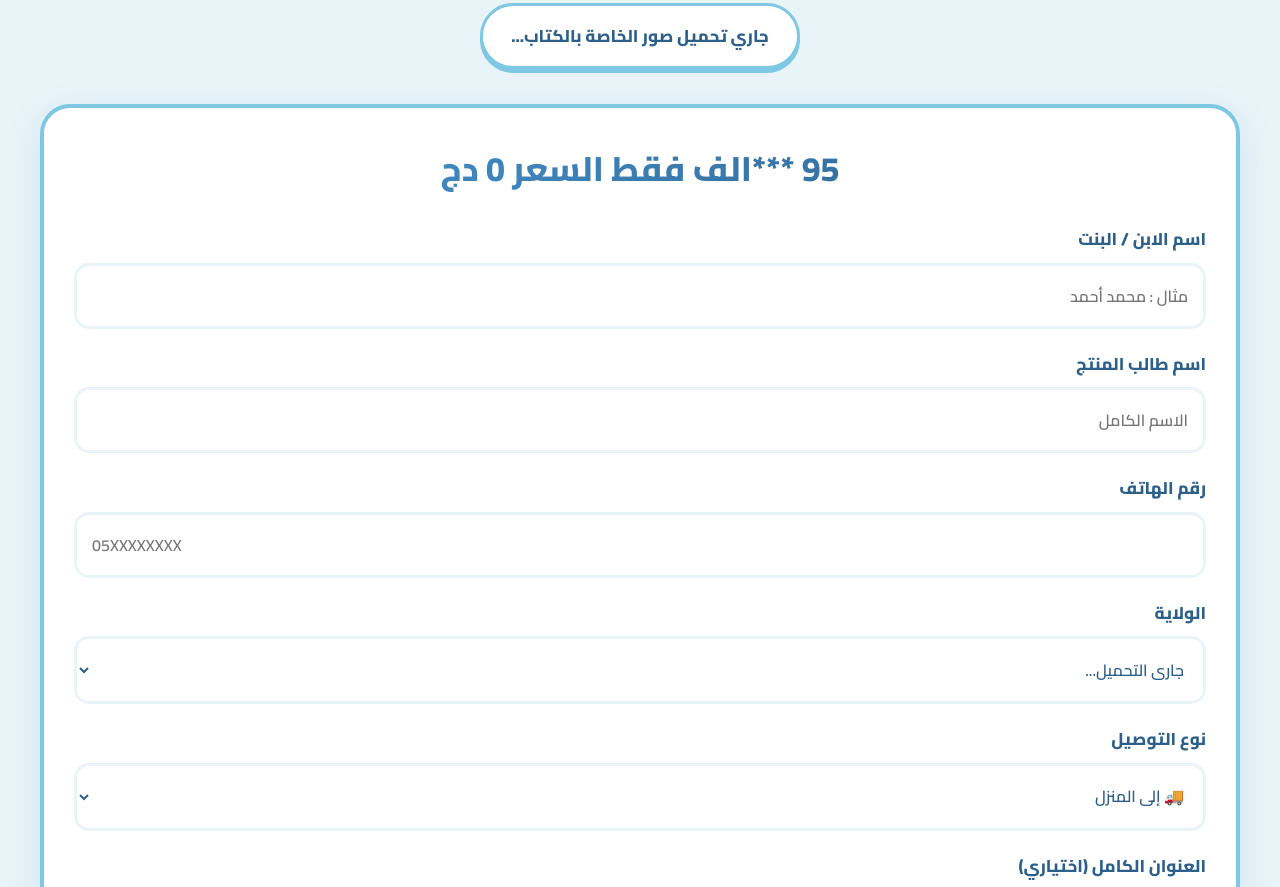
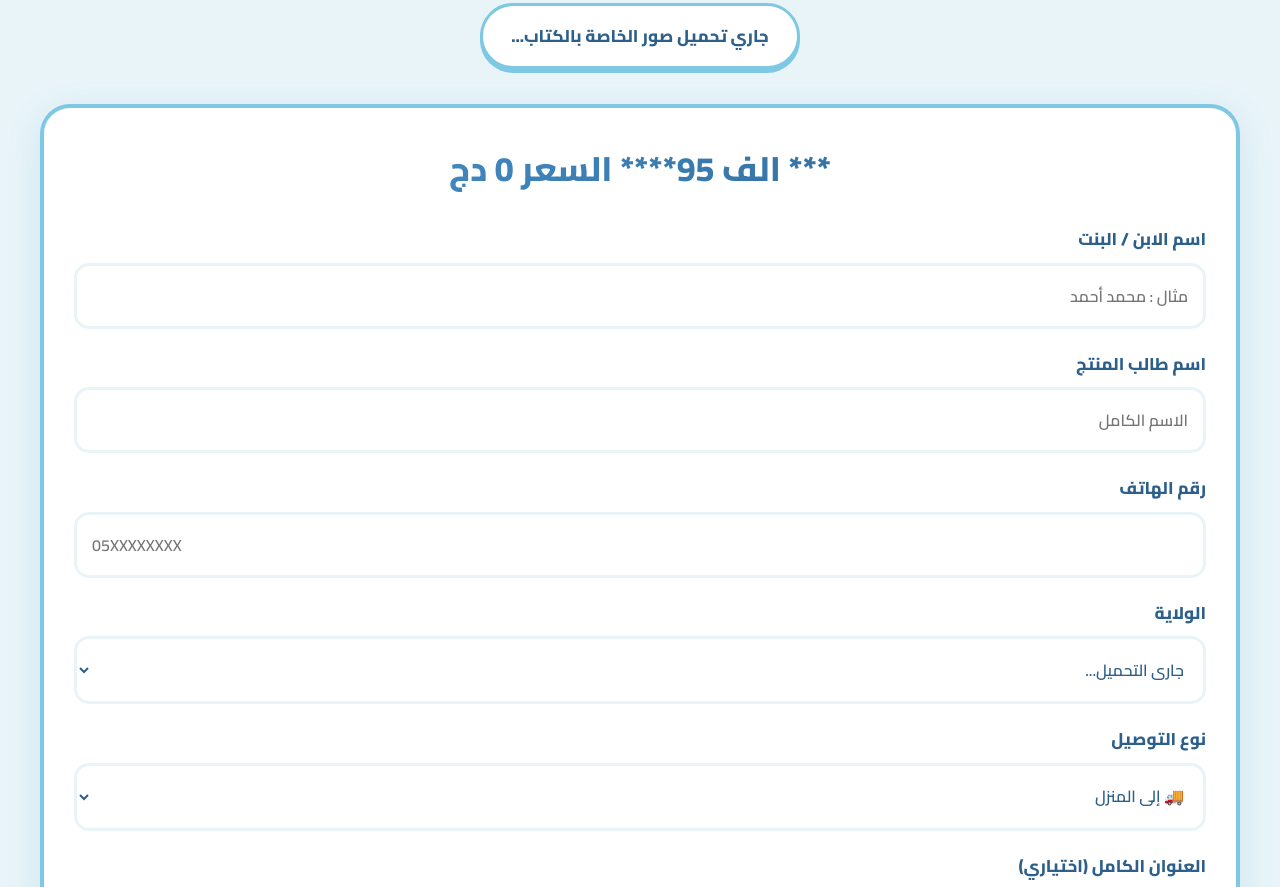
Before and after one commit to nassimbensbaa/Happy-Kids-DZ, a website: page index.html in a window 1280 px wide. Shown: the part 1482-2369 px from the top of the page. Drawn offline with Linux system fonts and the light colour scheme; no server answers.

Commit message:
Update index.html

```diff
--- a/index.html
+++ b/index.html
@@ -226,7 +226,8 @@
 
         <div class="price-box">
 
-           95   ***الف فقط السعر
+              *** الف 95****
+             السعر
 
             <span id="productPrice">
 
```
